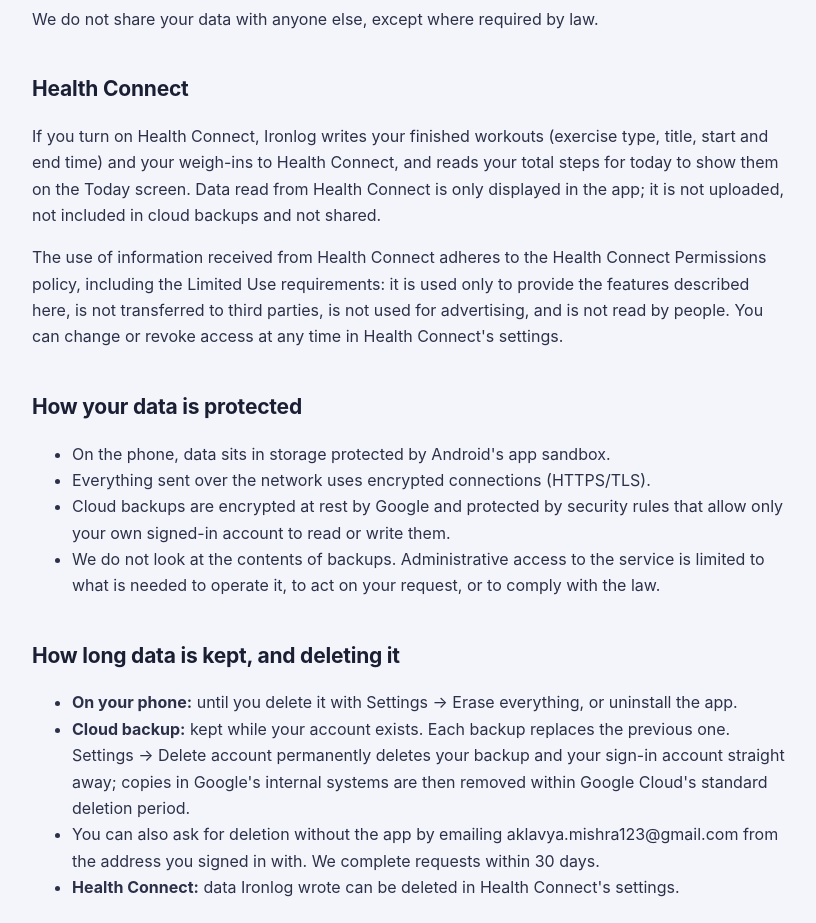
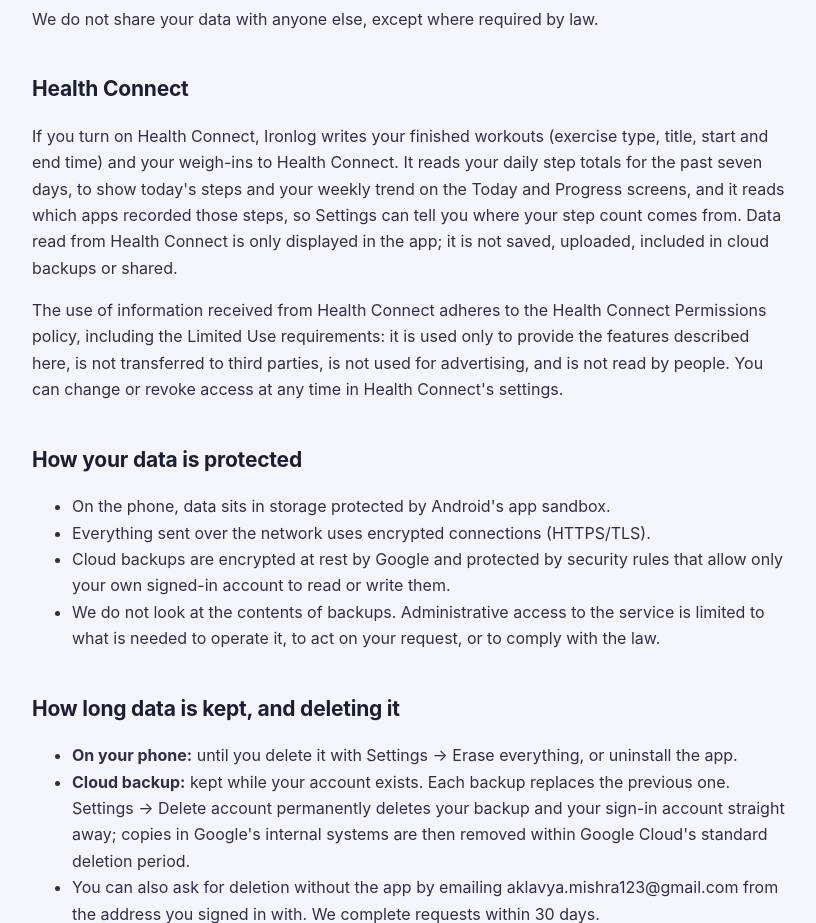
Before and after one commit to Aklavya-Mishra/ironlog, a plain HTML site: page privacy.html in a window 1280 px wide. Shown: the part 1360-2283 px from the top of the page, without its empty margins (228-1044 px from the left). Drawn offline with Linux system fonts and the light colour scheme.

Commit message:
Describe everything Ironlog reads from Health Connect
The policy said the app reads today's steps. It also reads daily totals for the
past week (Today and Progress screens) and which apps recorded them (Settings).
Health Connect access is reviewed against the stated purposes, so the policy
now lists all three. Generated from the app repo's PRIVACY.md.

Co-Authored-By: Claude Opus 5 <noreply@anthropic.com>

```diff
--- a/privacy.html
+++ b/privacy.html
@@ -56,7 +56,7 @@ footer { margin-top: 56px; font-size: 13px; color: #6b7192; }
 </ul>
 <p>We do not share your data with anyone else, except where required by law.</p>
 <h2>Health Connect</h2>
-<p>If you turn on Health Connect, Ironlog writes your finished workouts (exercise type, title, start and end time) and your weigh-ins to Health Connect, and reads your total steps for today to show them on the Today screen. Data read from Health Connect is only displayed in the app; it is not uploaded, not included in cloud backups and not shared.</p>
+<p>If you turn on Health Connect, Ironlog writes your finished workouts (exercise type, title, start and end time) and your weigh-ins to Health Connect. It reads your daily step totals for the past seven days, to show today&#x27;s steps and your weekly trend on the Today and Progress screens, and it reads which apps recorded those steps, so Settings can tell you where your step count comes from. Data read from Health Connect is only displayed in the app; it is not saved, uploaded, included in cloud backups or shared.</p>
 <p>The use of information received from Health Connect adheres to the Health Connect Permissions policy, including the Limited Use requirements: it is used only to provide the features described here, is not transferred to third parties, is not used for advertising, and is not read by people. You can change or revoke access at any time in Health Connect&#x27;s settings.</p>
 <h2>How your data is protected</h2>
 <ul>
```
